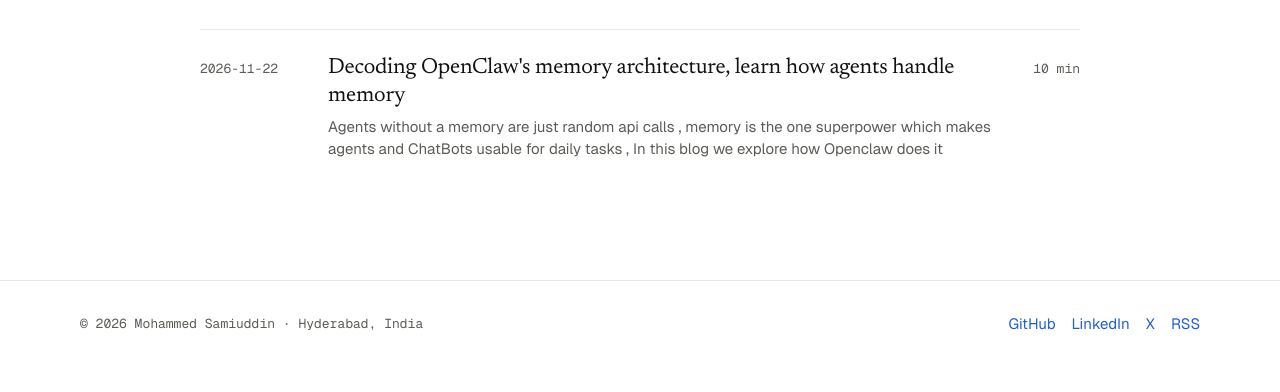
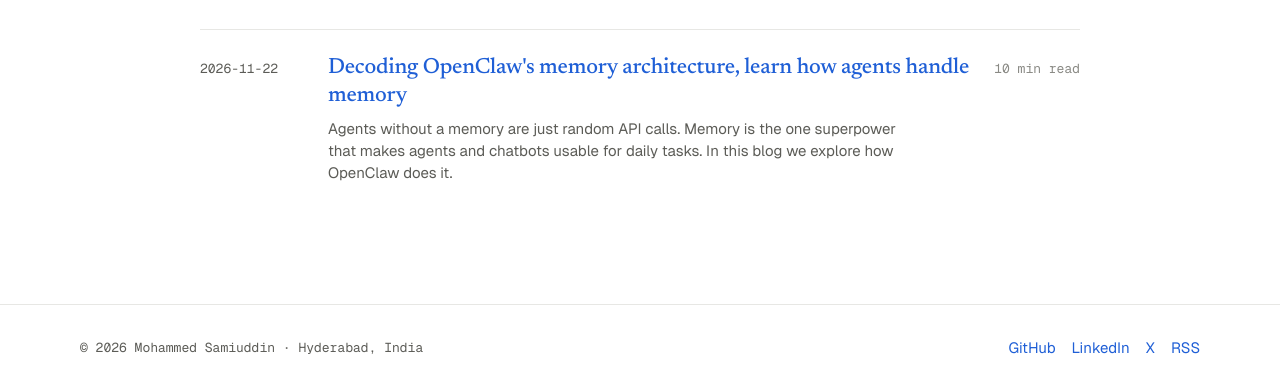
Before and after one commit to Ms3314/samiLab, an Astro site: page /blog in a window 1280 px wide. Shown: the part 254-646 px from the top of the page. Built offline with nearby package versions, Linux system fonts and the light colour scheme; Astro itself is replaced by a stand-in of ours.

Commit message:
Fix OpenClaw post typos and blog list title styling (#5)
Claude-Session: https://claude.ai/code/session_014sVphKyzGYsAiX6kzo5pag

Co-authored-by: Claude <noreply@anthropic.com>

```diff
--- a/src/components/PostList.astro
+++ b/src/components/PostList.astro
@@ -12,7 +12,7 @@ const { posts } = Astro.props;
           <span class="t">{p.data.title}{p.data.draft && <span class="draft label"> draft</span>}</span>
           {p.data.description && <span class="d">{p.data.description}</span>}
         </span>
-        <span class="meta rt">{minutesRead(p)} min</span>
+        <span class="meta rt">{minutesRead(p)} min read</span>
       </a>
     </li>
   ))}
@@ -22,10 +22,12 @@ const { posts } = Astro.props;
   li + li { border-top: 1px solid var(--line); }
   .row { display: grid; grid-template-columns: 104px 1fr auto; gap: var(--space-2) var(--space-6); padding: var(--space-6) 0; color: var(--ink); align-items: baseline; }
   .row:hover { color: var(--ink); }
-  .body { display: grid; gap: 6px; }
-  .t { font-family: var(--serif); font-size: 22px; line-height: 28px; letter-spacing: -0.01em; transition: color 150ms; }
-  .row:hover .t { color: var(--link); }
-  .d { color: var(--ink-muted); font-size: 15px; line-height: 22px; }
+  .body { display: grid; gap: var(--space-2); }
+  .t { font-family: var(--serif); font-size: 22px; line-height: 28px; font-weight: 500; letter-spacing: -0.01em; color: var(--link); text-decoration: underline; text-decoration-color: transparent; text-underline-offset: 4px; transition: color 150ms, text-decoration-color 150ms; }
+  .row:hover .t { color: var(--link-strong); text-decoration-color: currentColor; }
+  .row:focus-visible .t { text-decoration-color: currentColor; }
+  .d { color: var(--ink-muted); font-size: 15px; line-height: 22px; max-width: 60ch; }
+  .rt { color: var(--ink-faint); white-space: nowrap; }
   .draft { color: var(--running); }
   @media (max-width: 640px) {
     .row { grid-template-columns: 1fr auto; }
--- a/src/content/posts/openclaw-memory-architecture/index.mdx
+++ b/src/content/posts/openclaw-memory-architecture/index.mdx
@@ -1,7 +1,7 @@
 ---
 title: "Decoding OpenClaw's memory architecture, learn how agents handle memory"
 date: 2026-11-22
-description: "Agents without a memory are just random api calls , memory is the one superpower which makes agents and ChatBots usable for daily tasks , In this blog we explore how Openclaw does it "
+description: "Agents without a memory are just random API calls. Memory is the one superpower that makes agents and chatbots usable for daily tasks. In this blog we explore how OpenClaw does it."
 tags: [openclaw, memory, rag, agents]
 draft: false
 featured: true
```
